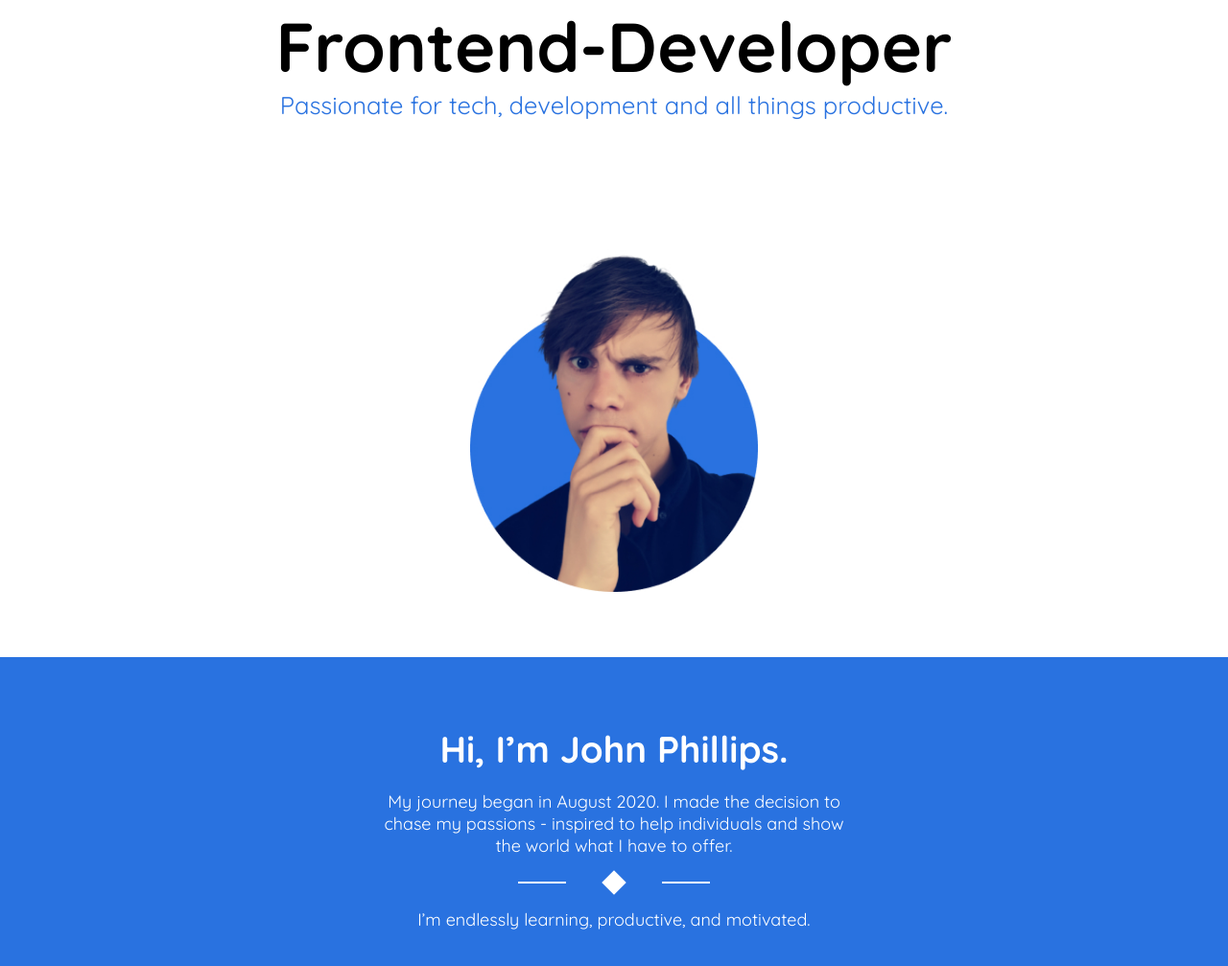
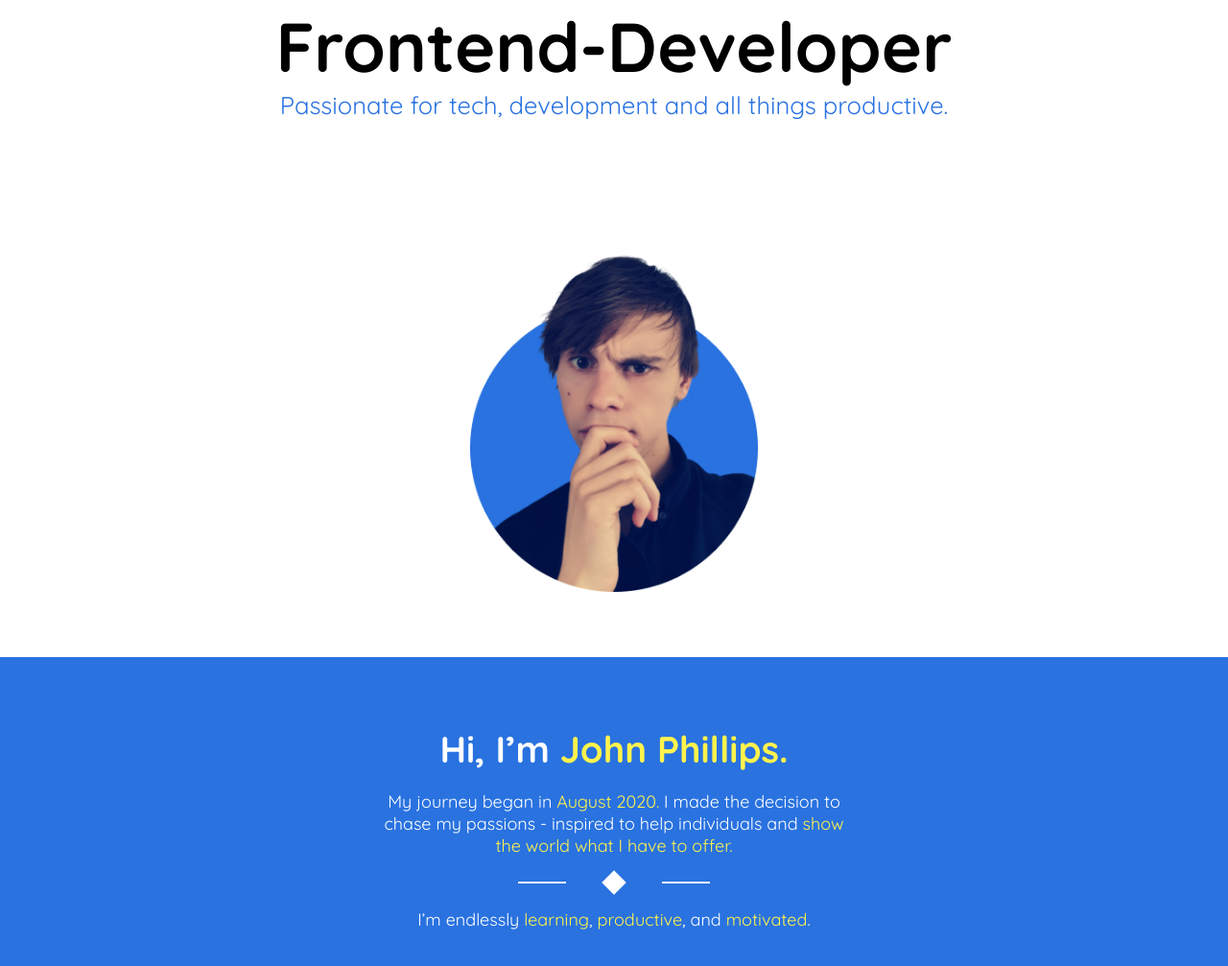
Before and after one commit to john-k-phillips/portfolio-v3, a plain HTML site: page index.html in a window 1280 px wide. Shown: the part 157-1164 px from the top of the page at 96% size. Drawn offline with Linux system fonts and the light colour scheme.

Commit message:
Added yellow accents to paragraphs.

```diff
--- a/index.html
+++ b/index.html
@@ -28,10 +28,10 @@
         </div>
     </header>
     <main id="content">
-        <h2>Hi, I’m John Phillips.</h2>
+        <h2>Hi, I’m <span class="yellow-accent">John Phillips.</span></h2>
         <p>
-            My journey began in August 2020. I made the decision to chase my passions
-            - inspired to help individuals and show the world what I have to offer.
+            My journey began in <span class="yellow-accent">August 2020.</span> I made the decision to chase my passions
+            - inspired to help individuals and <span class="yellow-accent">show the world what I have to offer.</span>
         </p>
         <div class="custom-divider">
             <div class="line"></div>
@@ -39,7 +39,10 @@
             <div class="line"></div>
         </div>
         <p>
-            I’m endlessly learning, productive, and motivated.
+            I’m endlessly
+            <span class="yellow-accent">learning</span>,
+            <span class="yellow-accent">productive</span>, and
+            <span class="yellow-accent">motivated</span>.
         </p>
     </main>
 </body>
```
